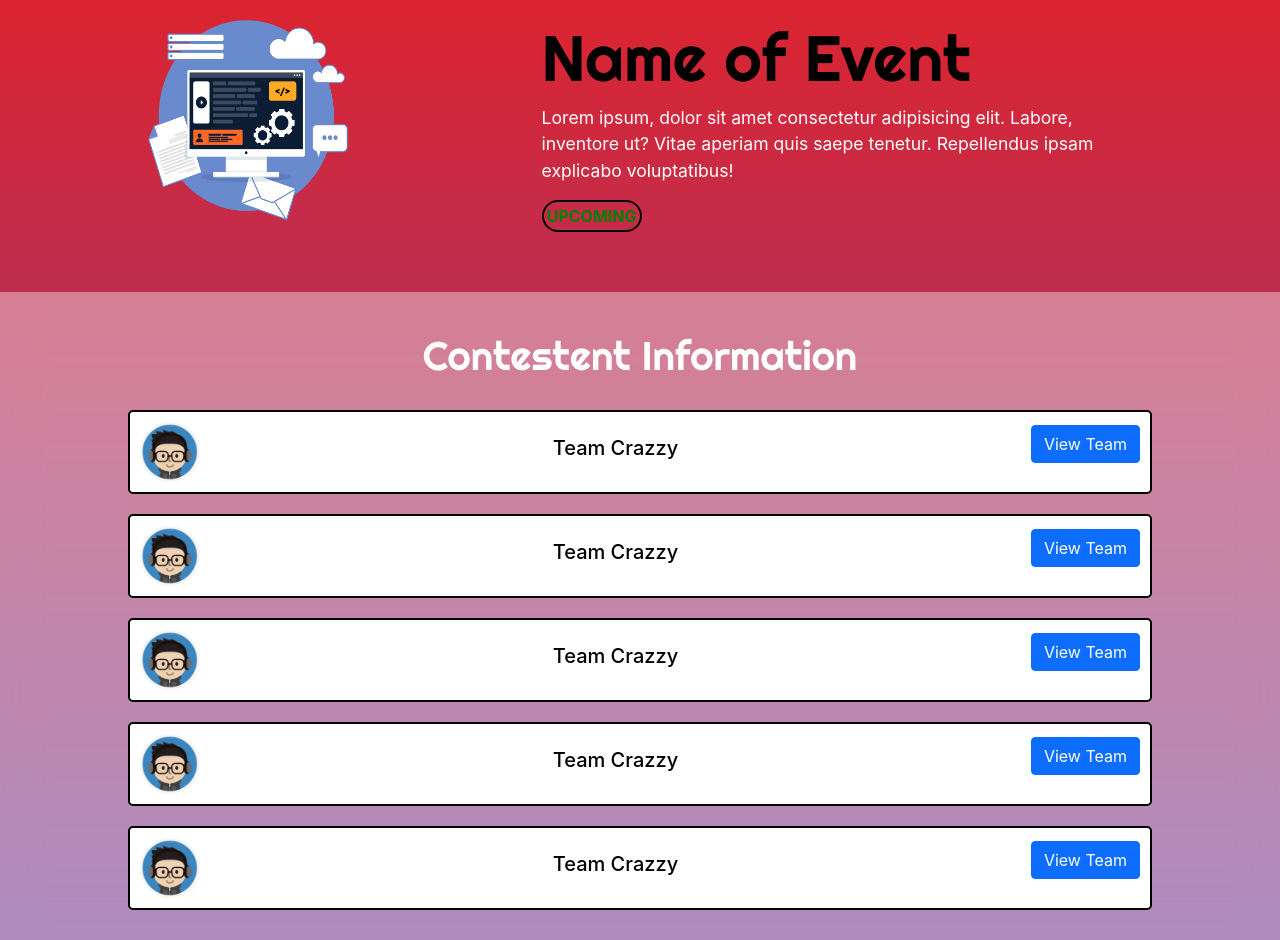
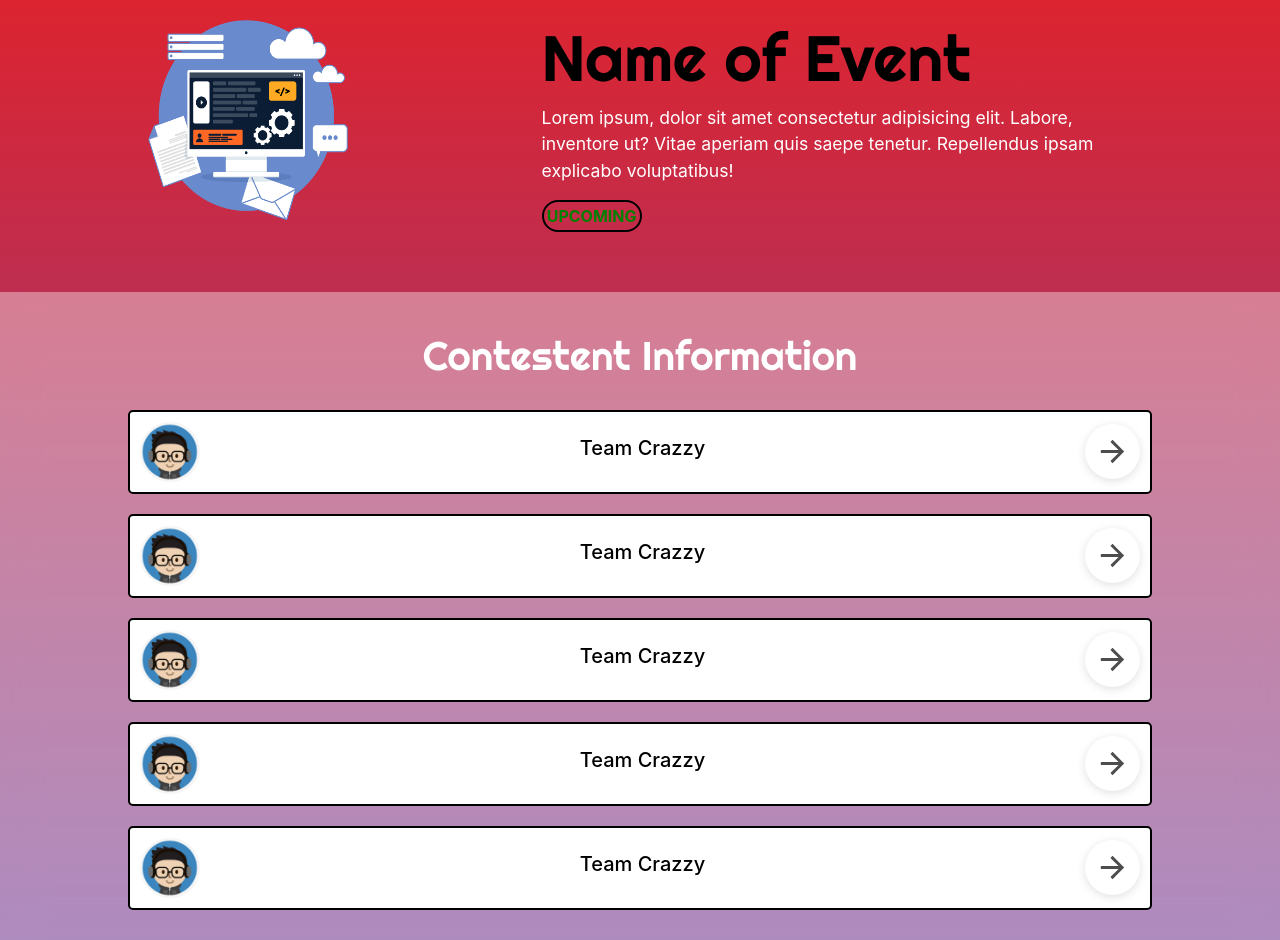
Before and after one commit to Scintilla2k22/scintilla2k22-frontend, a React (Create React App) app: page /eventpage in a window 1280 px wide. Built offline with nearby package versions, Linux system fonts and the light colour scheme; a web font is replaced by a local one.

Commit message:
eventpage team view done

```diff
--- a/package.json
+++ b/package.json
@@ -3,12 +3,16 @@
   "version": "0.1.0",
   "private": true,
   "dependencies": {
+    "@emotion/react": "^11.9.0",
+    "@emotion/styled": "^11.8.1",
+    "@mui/icons-material": "^5.6.1",
+    "@mui/material": "^5.6.1",
     "@testing-library/jest-dom": "^5.16.4",
     "@testing-library/react": "^13.0.1",
     "@testing-library/user-event": "^13.5.0",
     "react": "^18.0.0",
     "react-dom": "^18.0.0",
-    "react-router-dom": "^6.3.0",
+    "react-router-dom": "6",
     "react-scripts": "^5.0.1",
     "web-vitals": "^2.1.4"
   },
--- a/src/Components/Eventpage/ContestentInfo.jsx
+++ b/src/Components/Eventpage/ContestentInfo.jsx
@@ -1,29 +1,46 @@
-import React from 'react'
+import React, { useState } from 'react'
 import './Eventpage.css'
+import ArrowForwardIcon from '@mui/icons-material/ArrowForward';
 
 const loc = process.env.PUBLIC_URL
 
 function ContestentInfo() {
+
+    const [showTeam, setShowTeam] = useState(false);
+
     return (
-        <div className='con-item ' type="button" data-bs-toggle="collapse" data-bs-target="#collapseExample" aria-expanded="false" aria-controls="collapseExample">
-            <div className='avtar'>
-                <img src={`${loc}/image/avtaar.png`} alt="" />
-            </div>
-            <h5>Team Crazzy</h5>
-            <div>
-                <p>
-                    <button className="btn btn-primary" type="button" data-bs-toggle="collapse" data-bs-target="#collapseExample" aria-expanded="false" aria-controls="collapseExample">
-                        View Team
-                    </button>
-                </p>
-                <div className="collapse" id="collapseExample">
-                    <div className="card card-body">
-                        Some placeholder content for the collapse component. This panel is hidden by default but revealed when the user activates the relevant trigger.
-                    </div>
+        <div className='con-item '>
+            <div className="team-info">
+                <div className='avtar'>
+                    <img src={`${loc}/image/avtaar.png`} alt="" />
+                </div>
+                <h5>Team Crazzy</h5>
+                <div onClick={() => { setShowTeam(prev => !prev) }} className="view-team">
+                    <ArrowForwardIcon fontSize="large" />
                 </div>
             </div>
+
+            {showTeam && <div className="team-member">
+                Lorem ipsum dolor sit amet consectetur adipisicing elit. Placeat, corrupti iusto nihil perferendis dolorem quas dicta laboriosam at sapiente necessitatibus nisi, aut corporis asperiores tempora vero iure et quis minus ipsa fugit.
+                Lorem ipsum dolor sit amet consectetur adipisicing elit. Amet nesciunt, doloremque at quasi qui, possimus et quod fugit ut sequi accusantium, delectus fugiat quo deserunt modi molestias odit. Quia quis consequatur quas.
+
+            </div>}
+
         </div>
     )
 }
 
 export default ContestentInfo
+
+    // <div>
+    //             <p>
+    //                 <button className="btn btn-primary" type="button" data-bs-toggle="collapse" data-bs-target="#collapseExample" aria-expanded="false" aria-controls="collapseExample">
+    //                     View Team
+    //                 </button>
+    //             </p>
+    //             <div className="collapse" id="collapseExample">
+    //                 <div className="card card-body">
+    //                     Some placeholder content for the collapse component. This panel is hidden by default but revealed when the user activates the relevant trigger.
+    //                 </div>
+    //             </div>
+    //         </div >
--- a/src/Components/Eventpage/Eventpage.css
+++ b/src/Components/Eventpage/Eventpage.css
@@ -69,18 +69,42 @@
 
 .con-item{
     display: flex;
-    justify-content:space-between;
-    align-items: center;
+    flex-direction: column;
+    /* align-items: center; */
     width: 100%;
     border: 2px solid;
     margin: 10px 0;
     border-radius: 5px;
     padding: 10px;
+    background-color: #fff;
+}
 
-    background-color: #fff;
-
+.team-info{
+    display: flex;
+    justify-content: space-between;
+    align-items: center;
 
 }
+
+.view-team{
+    /* border: 2px solid; */
+    padding: 10px;
+    border-radius: 50%;
+    cursor: pointer;
+    box-shadow: rgba(99, 99, 99, 0.2) 0px 2px 8px 0px;
+    color:#4d4d4d
+}
+
+.view-team :hover{
+    transition: all 300ms ease-in-out;
+}
+
+.team-member{
+    display: block;
+    margin-top: 20px;
+    transition: all 300ms
+}
+
 
 .avtar img{
     width: 60px;
```
Also changed, not shown: 2 other files (tests, documents, lock files or other folders).
